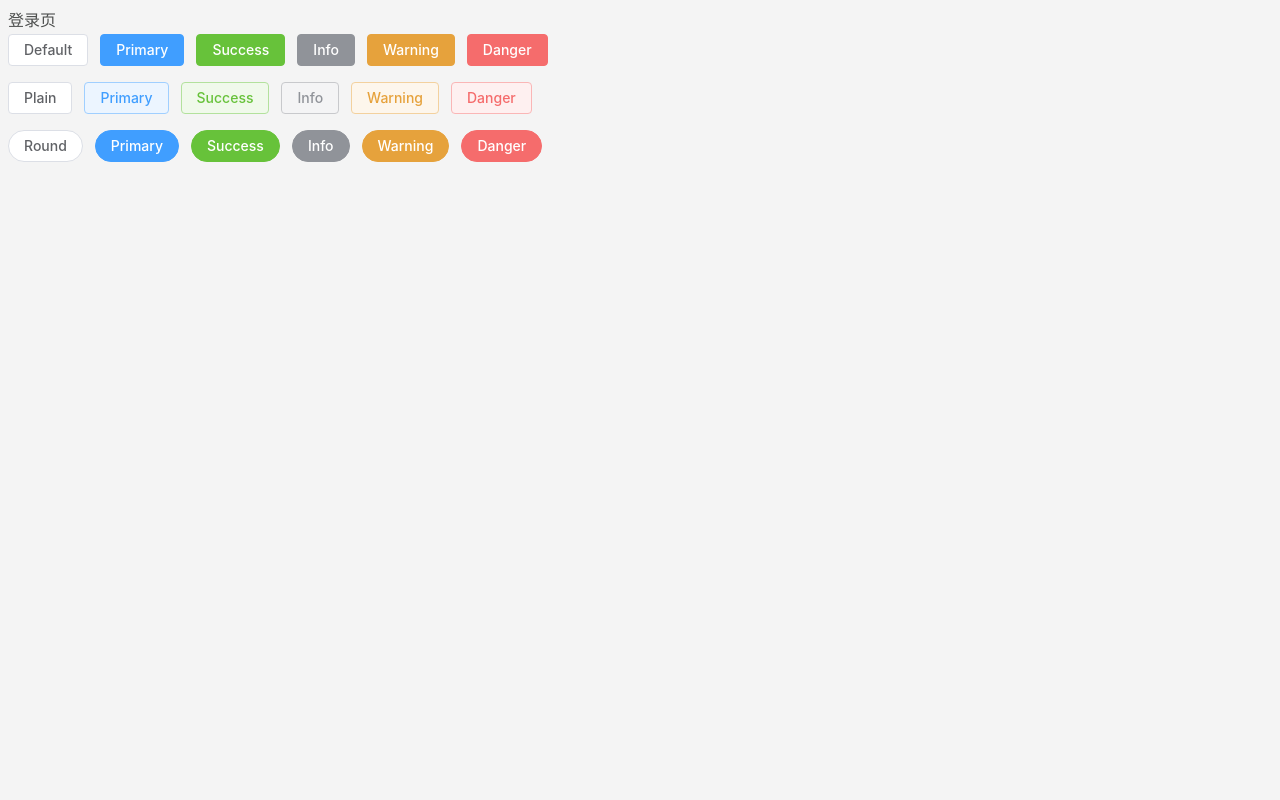
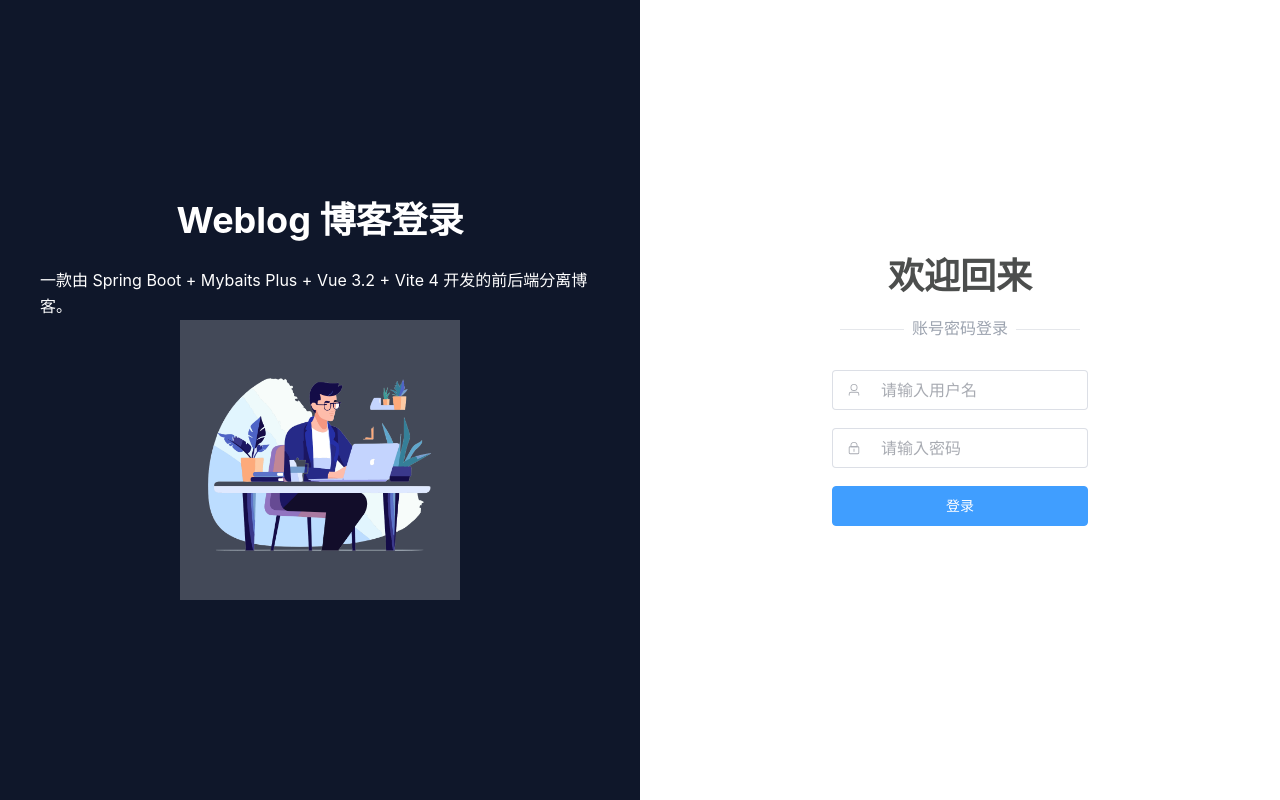
Before and after one commit to wtuiawitfk/weblog-vue3, a Vue app: page /#/login in a window 1280 px wide. Built offline with nearby package versions, Linux system fonts and the light colour scheme.

Commit message:
登录页设计

```diff
--- a/package.json
+++ b/package.json
@@ -8,6 +8,7 @@
     "preview": "vite preview"
   },
   "dependencies": {
+    "@element-plus/icons-vue": "^2.1.0",
     "element-plus": "^2.3.14",
     "flowbite": "^1.8.1",
     "vue": "^3.3.4",
--- a/src/assets/main.css
+++ b/src/assets/main.css
@@ -1,6 +1,8 @@
 @tailwind base;
 @tailwind components;
 @tailwind utilities;
+
+
 
 body {
   font-family: -apple-system-font,BlinkMacSystemFont,Helvetica Neue,PingFang SC,Hiragino Sans GB,Microsoft YaHei UI,Microsoft YaHei,Arial,sans-serif;
@@ -9,3 +11,7 @@
   background: #f4f4f4;
   line-height: 1.6;
 }
+
+[type='text']:focus, [type='email']:focus, [type='url']:focus, [type='password']:focus, [type='number']:focus, [type='date']:focus, [type='datetime-local']:focus, [type='month']:focus, [type='search']:focus, [type='tel']:focus, [type='time']:focus, [type='week']:focus, [multiple]:focus, textarea:focus, select:focus {
+  box-shadow: 0 0 0 1px transparent inset!important;
+}
--- a/src/main.js
+++ b/src/main.js
@@ -1,14 +1,20 @@
-import { createApp } from "vue"; // 引入 createApp 方法
-import App from "@/App.vue"; // 引入 App.vue 组件
+import '@/assets/main.css'
+
+import { createApp } from 'vue'
+import App from '@/App.vue'
 // 导入路由
-import router from "@/router";
-import "./assets/main.css"; // 引入 main.css 样式文件
+import router from '@/router'
+// 导入 Element Plus 图标
+import * as ElementPlusIconsVue from '@element-plus/icons-vue'
 
-// 创建应用，并将 App 根组件挂载到 <div id="#app"></div> 中
-// createApp(App).mount("#app");
+const app = createApp(App)
 
 // 应用路由
-const app=createApp(App)
+app.use(router)
 
-app.use(router)
+// 引入图标
+for (const [key, component] of Object.entries(ElementPlusIconsVue)) {
+    app.component(key, component)
+}
+
 app.mount('#app')
--- a/src/pages/admin/login.vue
+++ b/src/pages/admin/login.vue
@@ -1,31 +1,68 @@
 <template>
-  <div class="p-2">
-    <h1>登录页</h1>
-    <el-row class="mb-4">
-      <el-button>Default</el-button>
-      <el-button type="primary">Primary</el-button>
-      <el-button type="success">Success</el-button>
-      <el-button type="info">Info</el-button>
-      <el-button type="warning">Warning</el-button>
-      <el-button type="danger">Danger</el-button>
-    </el-row>
-
-    <el-row class="mb-4">
-      <el-button plain>Plain</el-button>
-      <el-button type="primary" plain>Primary</el-button>
-      <el-button type="success" plain>Success</el-button>
-      <el-button type="info" plain>Info</el-button>
-      <el-button type="warning" plain>Warning</el-button>
-      <el-button type="danger" plain>Danger</el-button>
-    </el-row>
-
-    <el-row class="mb-4">
-      <el-button round>Round</el-button>
-      <el-button type="primary" round>Primary</el-button>
-      <el-button type="success" round>Success</el-button>
-      <el-button type="info" round>Info</el-button>
-      <el-button type="warning" round>Warning</el-button>
-      <el-button type="danger" round>Danger</el-button>
-    </el-row>
+  <div class="grid grid-cols-2 h-screen">
+    <!-- <div class="col-span-2 order-2 md:col-span-1 md:order-1 bg-black">
+      <div class="flex justify-center items-center h-full"></div>
+    </div> -->
+    <div class="col-span-2 order-2 p-10 md:col-span-1 md:order-1 bg-slate-900">
+      <!-- 指定为 flex 布局，并设置为屏幕垂直水平居中，高度为 100% -->
+      <div class="flex justify-center items-center h-full flex-col">
+        <h2 class="font-bold text-4xl mb-7 text-white">Weblog 博客登录</h2>
+        <p class="text-white">
+          一款由 Spring Boot + Mybaits Plus + Vue 3.2 + Vite 4
+          开发的前后端分离博客。
+        </p>
+        <!-- 指定图片宽度为父级元素的 1/2 -->
+        <img src="@/assets/developer.png" class="w-1/2" />
+      </div>
+    </div>
+    <div class="col-span-2 order-1 md:col-span-1 md:order-2 bg-white">
+      <!-- flex-col 用于指定子元素垂直排列 -->
+      <div class="flex justify-center items-center h-full flex-col">
+        <h1 class="font-bold text-4xl mb-5">欢迎回来</h1>
+        <!-- 设置 flex 布局，内容垂直水平居中，文字颜色，以及子内容水平方向 x 轴间距 -->
+        <div
+          class="flex items-center justify-center mb-7 text-gray-400 space-x-2"
+        >
+          <!-- 左边横线，高度为 1px, 宽度为 16，背景色设置 -->
+          <span class="h-[1px] w-16 bg-gray-200"></span>
+          <span>账号密码登录</span>
+          <!-- 右边横线 -->
+          <span class="h-[1px] w-16 bg-gray-200"></span>
+        </div>
+        <!-- 引入 Element Plus 表单组件，移动端设置宽度为 5/6，PC 端设置为 2/5 -->
+        <el-form class="w-5/6 md:w-2/5">
+          <el-form-item>
+            <!-- 输入框组件 -->
+            <el-input
+              size="large"
+              placeholder="请输入用户名"
+              :prefix-icon="User"
+              clearable
+            />
+          </el-form-item>
+          <el-form-item>
+            <!-- 密码框组件 -->
+            <el-input
+              size="large"
+              type="password"
+              placeholder="请输入密码"
+              :prefix-icon="Lock"
+              clearable
+            />
+          </el-form-item>
+          <el-form-item>
+            <!-- 登录按钮，宽度设置为 100% -->
+            <el-button class="w-full" size="large" type="primary"
+              >登录</el-button
+            >
+          </el-form-item>
+        </el-form>
+      </div>
+    </div>
   </div>
 </template>
+
+<script setup>
+// 引入 Element Plus 中的用户、锁图标
+import { User, Lock } from "@element-plus/icons-vue";
+</script>
```
Also changed, not shown: src/assets/developer.png (added), 1 other file (tests, documents, lock files or other folders).
